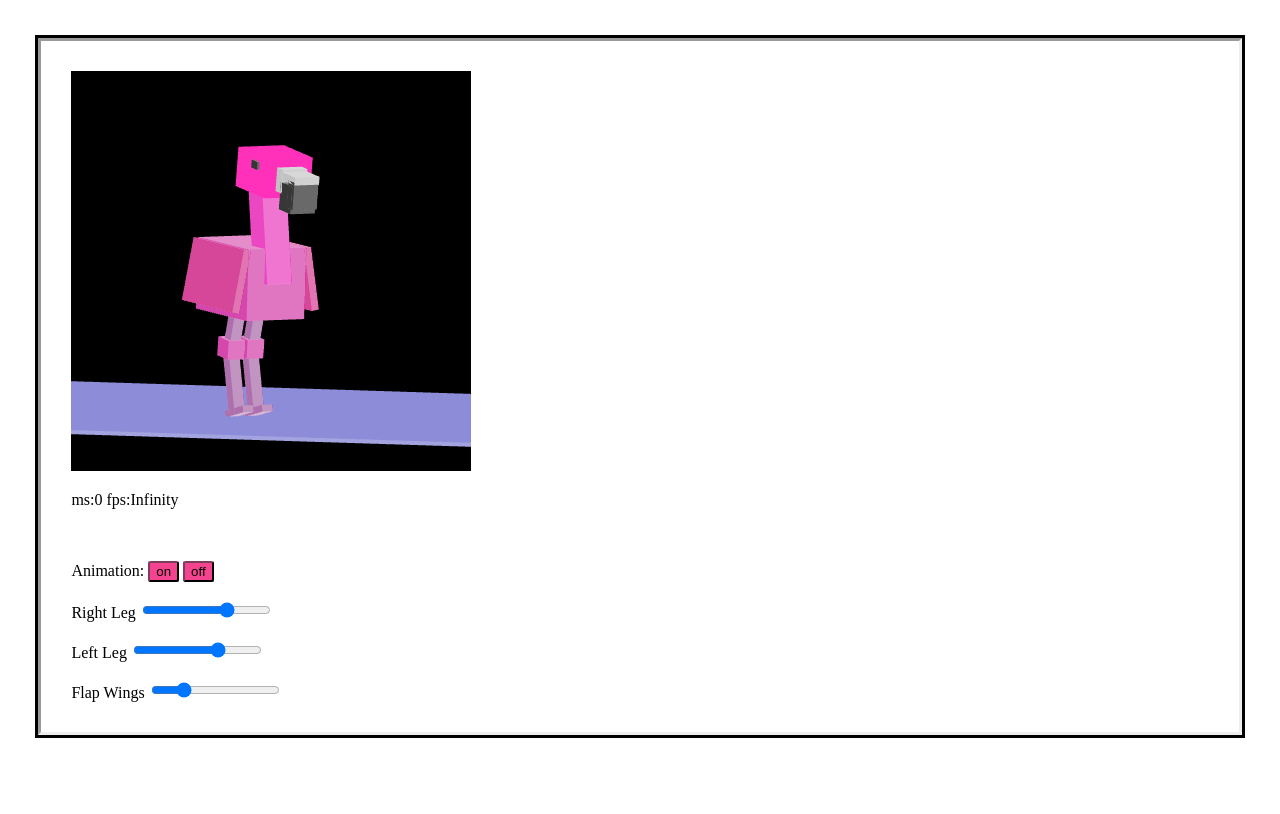
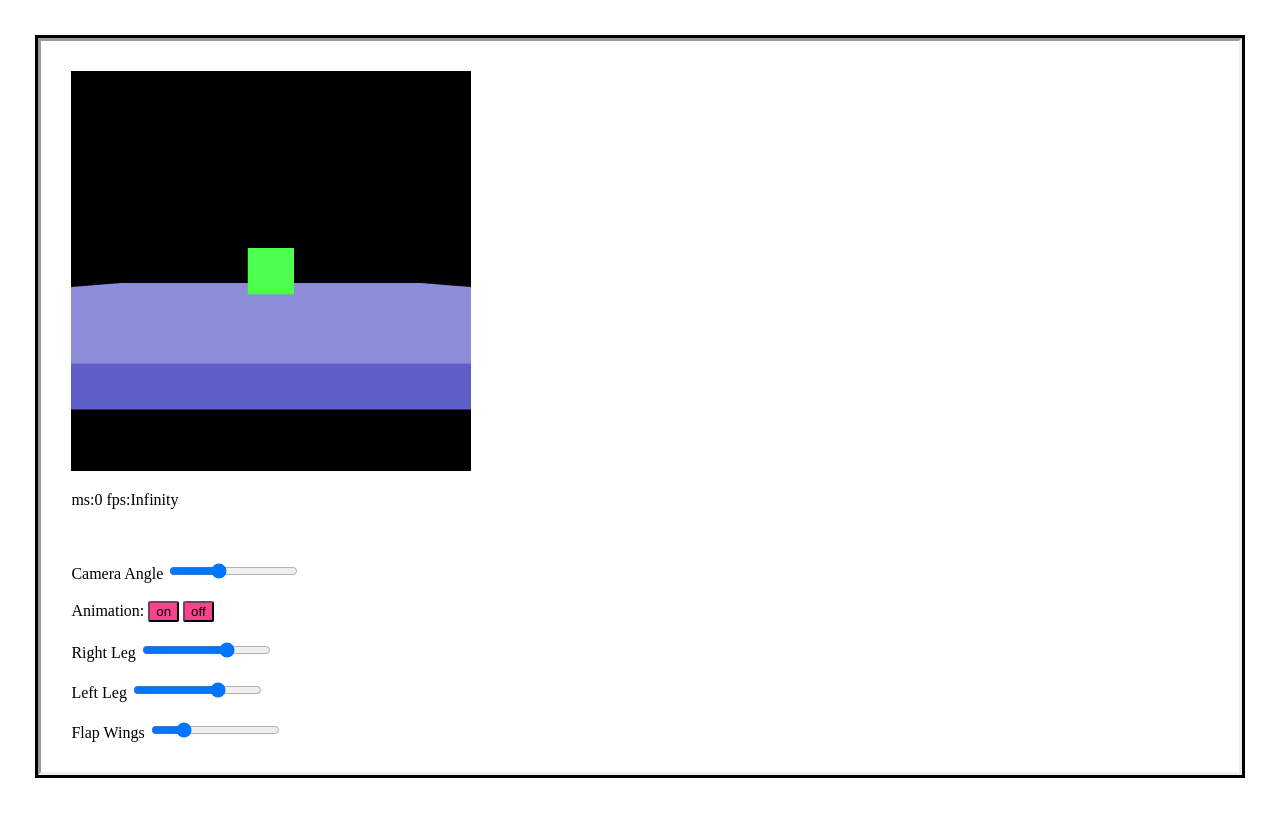
Before and after one commit to rbcabanks/Assignment-3A, a plain HTML site: page assignment2/asg2.html in a window 1280 px wide. Drawn offline with Linux system fonts and the light colour scheme; animation ran at ten frames a second.

Commit message:
lasldkfal;knwrekbjn;aegrjnklla,

```diff
--- a/assignment2/asg2.html
+++ b/assignment2/asg2.html
@@ -14,9 +14,9 @@
 <p>
 <p id="numdot"> XXX </p>
 <br></br>
-<!--Camera Angle
+Camera Angle
   <input type="range" min="-90" max="180" value="10" class="slider" id="camera">
-<br></br>-->
+<br></br>
 Animation:
 <button type="button" id="on">on</button>
 <button type="button" id="off">off</button>
@@ -70,7 +70,8 @@ Flap Wings
   <script src="../lib/webgl-debug.js"></script>
   <script src="../lib/cuon-utils.js"></script>
   <script src="../lib/cuon-matrix-cse160.js"></script>
-  <script src="asg2.js"></script>
+  <!--<script src="asg2.js"></script>-->
+  <script src="asg3.js"></script>
   <script src="Point.js"></script>
   <script src="Triangle.js"></script>
   <script src="Circles.js"></script>
--- a/assignment2/asg2.js
+++ b/assignment2/asg2.js
@@ -90,7 +90,7 @@ let a_UV;
 
 
 
-let gAnimalGlobalRotation=-40;
+let gAnimalGlobalRotation=0; // was 40
 function addActionsForUI() { // used this resource "https://www.w3schools.com/howto/howto_js_rangeslider.asp"
  //document.getElementById('camera').addEventListener('mousemove', function () {gAnimalGlobalRotation=this.value; renderScene();}); //g_selectedColor[0]=this.value/100;
  document.getElementById('rLeg').addEventListener('mousemove', function () {g_rLeg=this.value; renderScene();}); //g_selectedColor[0]=this.value/100;
@@ -203,9 +203,9 @@ function renderScene(){
     0,0,1,1,1,0,
   ]
 
-  translateM.setTranslate(0,-.77,0);
+  translateM.setTranslate(0,-1.8,0);
   modelMatrix.multiply(translateM);
-  scaleM.setScale(30,.01,32);
+  scaleM.setScale(30,1,32);
   modelMatrix.multiply(scaleM);
   translateM.setTranslate(-.5,0,-.5);
   modelMatrix.multiply(translateM);
@@ -471,8 +471,9 @@ function renderScene(){
 function renderAllShapes() {
   //var startTime = performance.now();
 
-  //var globalRotMat=new Matrix4().rotate(gAnimalGlobalRotation,0,1,0);
-  var globalRotMat=new Matrix4().rotate(30,-1,-4,0);
+  var globalRotMat=new Matrix4().rotate(gAnimalGlobalRotation,0,1,0);
+  //var globalRotMat=new Matrix4().rotate(0,0,0,0);
+  //var globalRotMat=new Matrix4().rotate(30,-1,-4,0);
 
   gl.uniformMatrix4fv(u_GlobalRotateMatrix,false,globalRotMat.elements);
 
@@ -562,8 +563,8 @@ function main() {
   camera=new Camera(canvas.width/canvas.height,.1,1000);
   document.onkeydown=function(ev){keydown(ev);};
 
-  gl.uniformMatrix4fv(u_ViewMatrix,false,camera.viewMatrix.elements);
-  gl.uniformMatrix4fv(u_ProjectionMatrix,false,camera.projectionMatrix.elements);
+  //gl.uniformMatrix4fv(u_ViewMatrix,false,camera.viewMatrix.elements);
+  //gl.uniformMatrix4fv(u_ProjectionMatrix,false,camera.projectionMatrix.elements);
 
 
   initTextures(gl,0);
--- /dev/null
+++ b/assignment2/asg3.js
@@ -0,0 +1,343 @@
+// ColoredPoint.js (c) 2012 matsuda
+// Vertex shader program
+var VSHADER_SOURCE =
+  'attribute vec4 a_Position;\n' +
+  'attribute vec2 a_UV;\n' +
+  'varying vec2 v_UV;\n' +
+  'uniform mat4 u_ModelMatrix;\n' +
+  'uniform mat4 u_GlobalRotateMatrix;\n' +
+  'uniform mat4 u_ViewMatrix;\n' +
+  'uniform mat4 u_ProjectionMatrix;\n' +
+  'uniform float u_Size;\n' +
+  'void main() {\n' +
+  '  gl_Position = u_ViewMatrix* u_ProjectionMatrix* u_GlobalRotateMatrix* u_ModelMatrix * a_Position;\n' +
+  //'gl_Position =a_Position;\n'+
+  '  gl_PointSize = u_Size;\n' +
+  '  v_UV = a_UV; \n'+
+  '}\n';
+
+// Fragment shader program
+var FSHADER_SOURCE = `
+  precision mediump float;
+  varying vec2 v_UV;
+  uniform vec4 u_FragColor;
+  uniform sampler2D u_Sampler0;
+  uniform int u_whichTexture;
+  uniform float u_texColorWeight;
+  void main() {
+    if(u_whichTexture == -2){
+      gl_FragColor = u_FragColor;
+    }
+    else if(u_whichTexture == -1){
+      gl_FragColor=vec4(v_UV,1,1);
+    }
+    else if(u_whichTexture == 0){
+      float t= u_texColorWeight;
+      vec4 texColor=texture2D(u_Sampler0,v_UV);
+      vec4 baseColor=vec4(0,1,0,1);
+      gl_FragColor = t*baseColor+t*texColor;
+    }
+    else{
+      gl_FragColor=vec4(1,.2,.2,1);
+    }
+
+  }`;
+
+// global variables
+const POINT = 0;
+const TRIANGLE = 1;
+const CIRCLE = 2;
+let canvas;
+let display2;
+let gl;
+let rgba;
+let a_Position;
+let u_FragColor;
+let u_Size;
+let g_selectedColor = [1.0, 1.0, 1.0, 1.0];
+let g_selectedSize = 10;
+let g_selectedType = POINT;
+let g_segment=10;
+let g_width=0.0;
+let g_height=0.0;
+let g_fliph=false;
+let g_flipv=false;
+let g_eql=false
+var g_shapesList = [];
+let bonsaiSaveArray=[]
+let refImage=document.getElementById('img2')
+let u_ModelMatrix;
+let g_rLeg=15;
+let g_lLeg=15;
+let wings=10;
+let animate=false;
+let moveUp;
+let moveBack;
+let moveBackL;
+let aboveN=1.8;
+let aboveN2=1.8;
+var k=.03
+let moveBottom;
+let checkgr=0;
+let rotateNr=0;
+let checkg=0;
+let rotateN=0;
+let moveBottomL;
+let u_Sampler0;
+
+let u_texColorWeight;
+let a_UV;
+
+
+
+let gAnimalGlobalRotation=0; // was 40
+function addActionsForUI() { // used this resource "https://www.w3schools.com/howto/howto_js_rangeslider.asp"
+ document.getElementById('camera').addEventListener('mousemove', function () {gAnimalGlobalRotation=this.value; renderScene();}); //g_selectedColor[0]=this.value/100;
+ document.getElementById('rLeg').addEventListener('mousemove', function () {g_rLeg=this.value; renderScene();}); //g_selectedColor[0]=this.value/100;
+ document.getElementById('lLeg').addEventListener('mousemove', function () {g_lLeg=this.value; renderScene();}); //g_selectedColor[0]=this.value/100;
+ document.getElementById('wings').addEventListener('mousemove', function () {wings=this.value; renderScene();}); //g_selectedColor[0]=this.value/100;
+ document.getElementById('on').onclick = function () {animate=true};
+ document.getElementById('off').onclick = function () {animate=false};
+}
+
+
+function setupWebGL() {
+  // Retrieve <canvas> element
+  canvas = document.getElementById('webgl');
+  gl = canvas.getContext("webgl", { preserveDrawingBuffer: true }); // magic runtime code
+
+  if (!gl) {
+    console.log('Failed to get the rendering context for WebGL');
+    return;
+  }
+  gl.clearColor(0.0, 0.0, 0.0, 1.0);
+  gl.enable(gl.DEPTH_TEST);
+}
+
+function connectVariablesToGLSL() {
+  // Initialize shaders
+  if (!initShaders(gl, VSHADER_SOURCE, FSHADER_SOURCE)) {
+    console.log('Failed to initialize shaders.');
+    return;
+  }
+
+  // // Get the storage location of a_Position
+  a_Position = gl.getAttribLocation(gl.program, 'a_Position');
+  if (a_Position < 0) {
+    console.log('Failed to get the storage location of a_Position');
+    return;
+  }
+
+  a_UV = gl.getAttribLocation(gl.program, 'a_UV');
+  if (a_UV < 0) {
+    console.log('Failed to get the storage location of a_UV');
+    return;
+  }
+  // Get the storage location of u_FragColor
+  u_FragColor = gl.getUniformLocation(gl.program, 'u_FragColor');
+  if (!u_FragColor) {
+    console.log('Failed to get the storage location of u_FragColor');
+    return;
+  }
+  u_texColorWeight = gl.getUniformLocation(gl.program, 'u_texColorWeight');
+  if (!u_texColorWeight) {
+    console.log('Failed to get the storage location of u_texColorWeight');
+    return;
+  }
+  u_whichTexture = gl.getUniformLocation(gl.program, 'u_whichTexture');
+  if (!u_whichTexture) {
+    console.log('Failed to get the storage location of u_whichTexture');
+    return;
+  }
+  u_Size = gl.getUniformLocation(gl.program, 'u_Size');
+  if (!u_Size) {
+    console.log('Failed to get the storage location of u_Size');
+    return;
+  }
+  u_ModelMatrix = gl.getUniformLocation(gl.program, 'u_ModelMatrix');
+  if (!u_ModelMatrix) {
+    console.log('Failed to get the storage location of u_ModelMatrix');
+    return;
+  }
+  u_GlobalRotateMatrix = gl.getUniformLocation(gl.program, 'u_GlobalRotateMatrix');
+  if (!u_GlobalRotateMatrix) {
+    console.log('Failed to get the storage location of u_GlobalRotateMatrix');
+    return;
+  }
+  u_ViewMatrix = gl.getUniformLocation(gl.program, 'u_ViewMatrix');
+  if (!u_ViewMatrix) {
+    console.log('Failed to get the storage location of u_ViewMatrix');
+    return;
+  }
+  u_ProjectionMatrix = gl.getUniformLocation(gl.program, 'u_ProjectionMatrix');
+  if (!u_ProjectionMatrix) {
+    console.log('Failed to get the storage location of u_ProjectionMatrix');
+    return;
+  }
+
+}
+
+function updateAnimationAngles(){
+  if(animate==true){
+    g_rLeg=45*Math.sin(g_seconds*6);
+    wings=10*Math.sin(g_seconds*2);
+    g_lLeg=-45*Math.sin(g_seconds*6);
+  }
+}
+function renderScene(){
+
+  let translateAll=0;
+  var startTime=performance.now();
+  updateAnimationAngles();
+  renderAllShapes();
+
+  //gl.uniform1i(u_texColorWeight,0.8);
+
+  let translateM= new Matrix4();
+  let rotateM= new Matrix4();
+  let scaleM= new Matrix4();
+  let modelMatrix = new Matrix4();
+
+
+  /*translateM.setTranslate(0,-2,0);
+  modelMatrix.multiply(translateM);*/
+  scaleM.setScale(20,.4,20);
+  modelMatrix.multiply(scaleM);
+  translateM.setTranslate(0,-5,-1.3);
+  modelMatrix.multiply(translateM);
+  rgba=[.1,.1,.7,1];
+
+  gl.uniform1i(u_whichTexture,-2);
+  drawCube(modelMatrix);
+
+  modelMatrix=new Matrix4();
+  scaleM.setScale(1,1,1);
+  modelMatrix.multiply(scaleM);
+  translateM.setTranslate(0,0,-16);
+  modelMatrix.multiply(translateM);
+
+  rgba=[0,1,0,1];
+  gl.uniform1i(u_whichTexture,-2);
+  drawCube(modelMatrix);
+
+
+  var duration = performance.now()-startTime;
+  sendTextToHTML(("ms:" + Math.floor(duration)+" fps:"+ Math.floor(10000/duration)/10), "numdot")
+
+}
+function renderAllShapes() {
+  //var startTime = performance.now();
+
+  var globalRotMat=new Matrix4().rotate(gAnimalGlobalRotation,0,1,0);
+  //var globalRotMat=new Matrix4().rotate(0,0,0,0);
+  //var globalRotMat=new Matrix4().rotate(30,-1,-4,0);
+
+  gl.uniformMatrix4fv(u_GlobalRotateMatrix,false,globalRotMat.elements);
+
+  var xformMatrix = new Matrix4();
+  var u_xformMatrix = gl.getUniformLocation(gl.program, 'u_ModelMatrix'); //
+  if (!u_xformMatrix) {
+    console.log('Failed to get the storage location of u_xformMatrix');
+    return;
+  }
+  gl.uniformMatrix4fv(u_ModelMatrix, false, xformMatrix.elements);
+  gl.clear(gl.COLOR_BUFFER_BIT | gl.DEPTH_BUFFER_BIT);
+  gl.clear(gl.COLOR_BUFFER_BIT);
+
+}
+function sendTextToHTML(text,htmlID){
+  var htmlElm=document.getElementById(htmlID);
+  if(!htmlElm){
+    console.log("Failed to get " + htmlID+" from HTML");
+    return;
+  }
+  htmlElm.innerHTML=text;
+}
+
+//from textbook
+
+function initTextures(gl, n) {
+  var texture = gl.createTexture();   // Create a texture object
+  if (!texture) {
+    console.log('Failed to create the texture object');
+    return false;
+  }
+
+  var image = new Image();  // Create the image object
+  if (!image) {
+    console.log('Failed to create the image object');
+    return false;
+  }
+  // Register the event handler to be called on loading an image
+  image.onload = function(){ loadTexture(gl, n, texture, u_Sampler0, image); };
+  // Tell the browser to load an image
+  image.src = 'sky.jpg';
+
+  return true;
+}
+//send texture to glsl
+function loadTexture(gl, n, texture, u_Sampler, image) {
+  gl.pixelStorei(gl.UNPACK_FLIP_Y_WEBGL, 1); // Flip the image's y axis
+  // Enable texture unit0
+  gl.activeTexture(gl.TEXTURE0);
+  // Bind the texture object to the target
+  gl.bindTexture(gl.TEXTURE_2D, texture);
+
+  // Set the texture parameters
+  gl.texParameteri(gl.TEXTURE_2D, gl.TEXTURE_MIN_FILTER, gl.LINEAR);
+  // Set the texture image
+  gl.texImage2D(gl.TEXTURE_2D, 0, gl.RGB, gl.RGB, gl.UNSIGNED_BYTE, image);
+
+  // Set the texture unit 0 to the sampler
+  gl.uniform1i(u_Sampler, 0);
+
+  gl.clear(gl.COLOR_BUFFER_BIT);   // Clear <canvas>
+
+  gl.drawArrays(gl.TRIANGLE_STRIP, 0, n); // Draw the rectangle
+}
+
+function keydown(ev) {
+  if(ev.keyCode == 87) { // The w key was pressed
+    camera.moveForward();
+  } else
+  if (ev.keyCode == 84) { // The s key was pressed
+    camera.moveBack();
+  } else { return; }
+  if (ev.keyCode == 81) { // The q key was pressed
+    camera.moveLeft();
+  } else { return; }
+  if (ev.keyCode == 69) { // The e key was pressed
+    camera.moveRight();
+  } else { return; }
+  initTextures(gl,0);
+}
+
+function main() {
+  setupWebGL();
+  connectVariablesToGLSL();
+  addActionsForUI();
+
+  camera=new Camera(canvas.width/canvas.height,.1,1000);
+  document.onkeydown=function(ev){keydown(ev);};
+
+  //gl.uniformMatrix4fv(u_ViewMatrix,false,camera.viewMatrix.elements);
+  //gl.uniformMatrix4fv(u_ProjectionMatrix,false,camera.projectionMatrix.elements);
+
+
+  initTextures(gl,0);
+  gl.enable(gl.DEPTH_TEST);
+  // Specify the color for clearing <canvas>
+  gl.clearColor(0.0, 0.0, 0.0, 1.0);
+  // Clear <canvas>
+  gl.clear(gl.COLOR_BUFFER_BIT | gl.DEPTH_BUFFER_BIT);
+  requestAnimationFrame(tick);
+}
+
+var g_startTime=performance.now()/1000;
+var g_seconds=performance.now()/1000-g_startTime;
+
+function tick(){
+  g_seconds=performance.now()/1000-g_startTime;
+  renderScene();
+  requestAnimationFrame(tick);
+}
--- a/assignment2/camera.js
+++ b/assignment2/camera.js
@@ -1,33 +1,26 @@
 class Camera {
   constructor(aspectRatio,near,far) {
     this.fov =60.0;
-    this.eye=new Vector3([0,0,.5]);
+    this.eye=new Vector3([0,0,1]);
     this.at=new Vector3([0,0,-1]);
     this.up=new Vector3([0,1,0]);
 
+    //this.updateView();
+    this.projectionMatrix=new Matrix4();
+    this.projectionMatrix.setPerspective(this.fov,aspectRatio,near,far);
+    //this.projectionMatrix.setPerspective(174,1,.1,1000);
 
-    this.updateView();
-    this.projectionMatrix=new Matrix4();
-    //this.projectionMatrix.setPerspective(this.fov,aspectRatio,near,far);
+    gl.uniformMatrix4fv(u_ProjectionMatrix,false,this.projectionMatrix.elements);
 
     this.viewMatrix=new Matrix4();
     this.viewMatrix.setLookAt(this.eye.elements[0],this.eye.elements[1],this.eye.elements[2],this.at.elements[0],this.at.elements[1],this.at.elements[2],this.up.elements[0],this.up.elements[1],this.up.elements[2]); //eye, at, up
     //gl.uniformMatrix4fv(u_ViewMatrix,false,this.viewMatrix.elements);
 
    //gl.uniformMatrix4fv(u_ProjectionMatrix,false,this.projectionMatrix.elements);
-
+    gl.uniformMatrix4fv(u_ViewMatrix,false,this.viewMatrix.elements);
 
   }
   moveForward(){
-    /*
-    Compute forward vector f = at - eye.
-    Create a new vector f: let f = new Vector3();
-    Set f to be equal to at: f.set(at);
-    Subtract eye from f: f.sub(eye);
-    Normalize f using f.normalize();
-    Scale f by a desired "speed" value: f.mul(speed)
-    Add forward vector to both eye and center: eye += f; at += f;
-    */
     console.log("k")
     var f= new Vector3();
     f.set(this.at);
```
